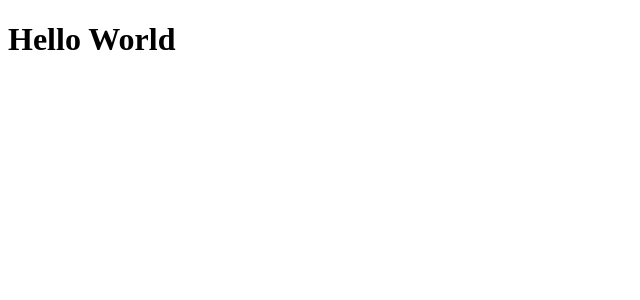
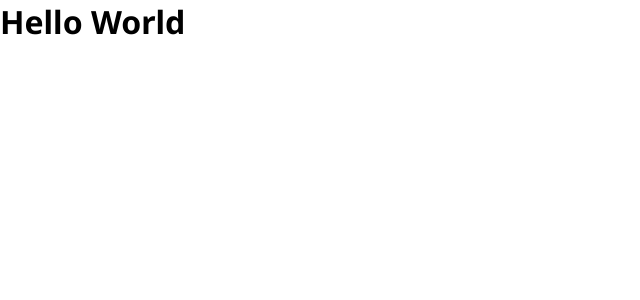
Before and after one commit to rhnrod/contact-list, a React (Vite) app: page / in a window 1280 px wide. Shown: the top 300 px of the page, without its empty margins (0-640 px from the left). Built offline with nearby package versions, Linux system fonts and the light colour scheme; the HTML template or start-up script is replaced by a standard one.

Commit message:
feat: create GlobalStyle and add fonts

```diff
--- a/index.html
+++ b/index.html
@@ -3,6 +3,12 @@
   <head>
     <meta charset="UTF-8" />
     <meta name="viewport" content="width=device-width, initial-scale=1.0" />
+    <link rel="preconnect" href="https://fonts.googleapis.com" />
+    <link rel="preconnect" href="https://fonts.gstatic.com" crossorigin />
+    <link
+      href="https://fonts.googleapis.com/css2?family=Noto+Sans:ital,wght@0,400;0,700;1,400&family=Poppins:ital,wght@0,100;0,400;1,100&display=swap"
+      rel="stylesheet"
+    />
     <title>Lista de contatos</title>
   </head>
   <body>
--- a/src/App.tsx
+++ b/src/App.tsx
@@ -1,5 +1,12 @@
+import { GlobalStyle } from './styles'
+
 function App() {
-  return <h1>Hello World</h1>
+  return (
+    <>
+      <GlobalStyle />
+      <h1>Hello World</h1>
+    </>
+  )
 }
 
 export default App
--- /dev/null
+++ b/src/styles/index.ts
@@ -0,0 +1,11 @@
+import { createGlobalStyle } from 'styled-components'
+
+export const GlobalStyle = createGlobalStyle`
+* {
+  margin: 0;
+  padding: 0;
+  box-sizing: border-box;
+  font-family: 'Noto Sans', sans-serif
+}
+
+`
```
